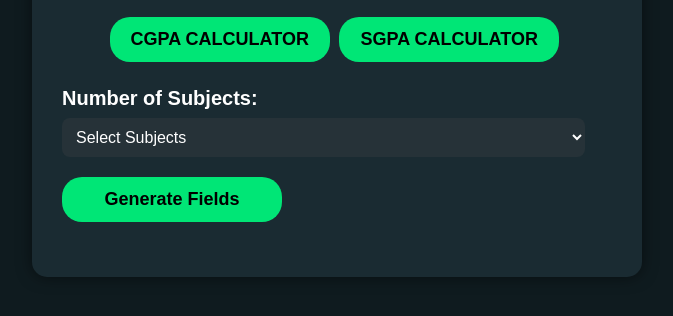
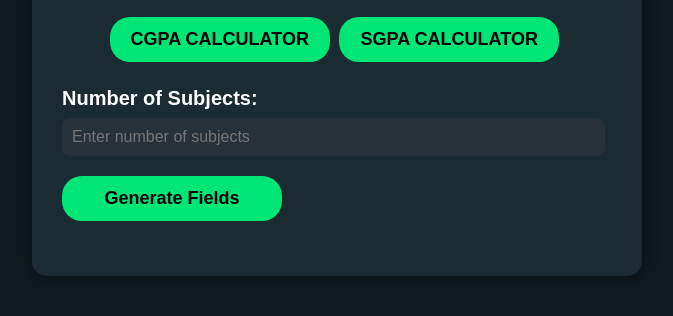
Before and after one commit to Malatesh-D/cgpacalculator, a plain HTML site: page index.html in a window 1280 px wide. Both pictures are taken after a click on the button "SGPA CALCULATOR". Shown: the part 188-504 px from the top of the page, without its empty margins (303-976 px from the left). Drawn offline with nearby package versions, Linux system fonts and the light colour scheme.

Commit message:
Update index.html

```diff
--- a/index.html
+++ b/index.html
@@ -16,9 +16,7 @@
         <!-- SGPA Section -->
         <div id="sgpaSection" class="input-section" style="display:none;">
             <label for="subjects">Number of Subjects:</label>
-            <select id="subjects">
-                <option value="">Select Subjects</option>
-            </select>
+            <input type="number" id="subjects" placeholder="Enter number of subjects" min="1" max="20">
             <button onclick="generateSGPAInputs()">Generate Fields</button>
             <div id="sgpaInputs"></div>
             <button id="sgpaCalcBtn" onclick="calculateSGPA()" style="display:none;">Calculate SGPA</button>
```
